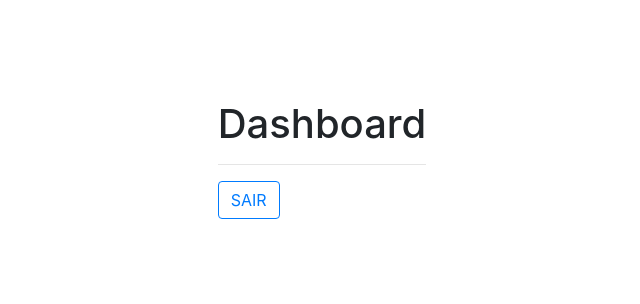
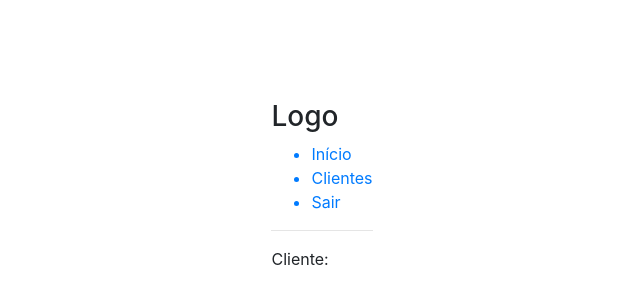
Before and after one commit to NetoMarcalDev/app-sty-dashboard, a React (Create React App) app: page /admin in a window 1280 px wide. Shown: the top 304 px of the page, without its empty margins (318-958 px from the left). Built offline with nearby package versions, Linux system fonts and the light colour scheme; no server answers; sample sign-in values are in the browser's storage.

Commit message:
Implementação estrutura inicial dos Clientes

```diff
--- a/src/AppRoutes.jsx
+++ b/src/AppRoutes.jsx
@@ -4,6 +4,7 @@ import Login from './pages/Login';
 import Dashboard from './pages/Dashboard';
 import PrivateRoute from './auth';
 import LogOut from './pages/LogOut';
+import Clients from './pages/Clientes';
 
 //import { AuthProvider } from './contexts/auth';
 
@@ -15,6 +16,7 @@ const AppRoutes = () => {
         <Route exact path="/" component={ Login } />
         <PrivateRoute path="/admin" component={ Dashboard } />
         <Route exact path="/logout" component={ LogOut } />
+        <Route exact path="/clients" component={ Clients } />
       </Switch>
     </Router>
   );
--- /dev/null
+++ b/src/api/Clients/Clientes.js
@@ -0,0 +1,8 @@
+import axios from 'axios';
+import Config from '../../globals/CompanySettings';
+
+export const getClients =  async () => {
+
+    const response = await axios.get(`${Config.config.api_endpoint}clients`);
+    return response;
+}
--- /dev/null
+++ b/src/components/Menu/index.js
@@ -0,0 +1,23 @@
+import React  from 'react';
+import { Link } from 'react-router-dom';
+
+const Menu = () => {
+    return(
+        <nav>
+            <h3>Logo</h3>
+            <ul>
+                <Link to='/admin'>
+                   <li>Início</li>
+                </Link>
+                <Link to='/clients'>
+                    <li>Clientes</li>
+                </Link>
+                <Link to='/logout'>
+                    <li>Sair</li>
+                </Link>
+            </ul>
+        </nav>
+    )
+}
+
+export default Menu;
--- /dev/null
+++ b/src/pages/Clientes/index.jsx
@@ -0,0 +1,17 @@
+import React, { Component } from 'react';
+import Menu from '../../components/Menu';
+
+export default class Clients extends Component {
+
+
+
+    render() {
+        return(
+            <div>
+                <Menu />
+                <h3>Clientes</h3>
+                <hr className="my-3"/>
+            </div>
+        )
+    }
+}
--- a/src/pages/Dashboard/index.jsx
+++ b/src/pages/Dashboard/index.jsx
@@ -1,16 +1,48 @@
-import React, { Component } from 'react';
-import { Link } from 'react-router-dom';
-import Header from '../../components/Header';
+import React, {useState, useEffect } from 'react';
+import Menu from '../../components/Menu';
+import { getClients } from '../../api/Clients/Clientes';
 
-export default class Dashboard extends Component {
+const Dashboard = () => {
 
-    render() {
-        return(
-            <div>
-                <Header title='Dashboard' />
-                <hr className="my-3"/>
-                <Link to="/logout" className="btn btn-outline-primary">SAIR</Link>
-            </div>
-        )
+    const [list, setLis] = useState();
+
+    useEffect(() => {
+
+        showList();
+      }, []);
+
+    const showList = async () => {
+
+        try {
+
+            const resp = await getClients();
+
+          if (resp.status === 201) {
+                console.log(resp.data.clients[0].description)
+              setLis([...resp.data]);
+          }
+
+        } catch (error) {
+
+         console.log(error);
+        }
+      }
+
+     const handleSubmit = async (e) => {
+        e.preventDefault();
+
+
     }
+
+    return(
+        <div>
+            <Menu title='Dashboard' />
+            <hr className="my-3"/>
+            <p>Cliente: { }</p>
+        </div>
+    )
+
 }
+
+
+export default Dashboard;
--- a/src/pages/Login/index.jsx
+++ b/src/pages/Login/index.jsx
@@ -1,6 +1,8 @@
 import React, { Component } from 'react';
 import { Form, FormGroup, Label, Input, Button, Alert } from 'reactstrap';
 import Header from '../../components/Header';
+import { login } from '../../api/User/Login';
+
 
 export default class Login extends Component {
 
@@ -11,34 +13,36 @@ export default class Login extends Component {
         }
     }
 
-    singIn = () => {
+    handleSubmit = async (e) => {
+        e.preventDefault();
 
-        const data = { description_user: this.description_user, password_user: this.password_user };
+        try {
 
-        const requestInfo = {
-            method: 'POST',
-            body: JSON.stringify(data),
-            headers: new Headers({
-                'Content-Type': 'application/json'
-            }),
-        };
+            const data = { description_user: this.description_user, password_user: this.password_user };
 
-        fetch('https://fortalcenter.com.br:3001/api/painel/users/login', requestInfo)
-            .then(response => {
-                if (response.ok) {
-                    return response.json()
+            const resp = await login(data)
+
+                if (resp.status === 200) {
+
+                  /*User.default.id_user =  resp.data.user.id_user;
+                  User.default.description_user =  resp.data.user.description_user;
+                  User.default.access_token =  resp.data.access_token;
+                  User.default.token_type =  resp.data.token_type;
+                  User.default.expires_in =  resp.data.expires_in;*/
+
+                  localStorage.setItem('token', resp.data.access_token)
+                  this.props.history.push("/admin");
+                  return;
                 }
-                throw new Error("Login inválido!");
-            })
-            .then(token => {
-                localStorage.setItem('token', token);
-                this.props.history.push("/admin");
-                return;
-            })
-            .catch(e => {
-                this.setState({ message: e.message })
-            });
+            }
 
+           catch (error) {
+                if (error.message === 'Request failed with status code 401') {
+                    this.setState({ message: 'Usuário ou senha inválidos.'});
+                    return;
+                }
+                this.setState({ message: error.message});
+          }
     }
 
     render() {
@@ -60,7 +64,7 @@ export default class Login extends Component {
                         <Label for='password_user'>Senha</Label>
                         <Input type='password' id='password_user' onChange={e => this.password_user = e.target.value } placeholder='Informe a senha' />
                     </FormGroup>
-                    <Button color='primary' block onClick={this.singIn}>Entrar </Button>
+                    <Button color='primary' block onClick={(e) => this.handleSubmit(e)}>Entrar </Button>
                 </Form>
             </div>
         )
```
